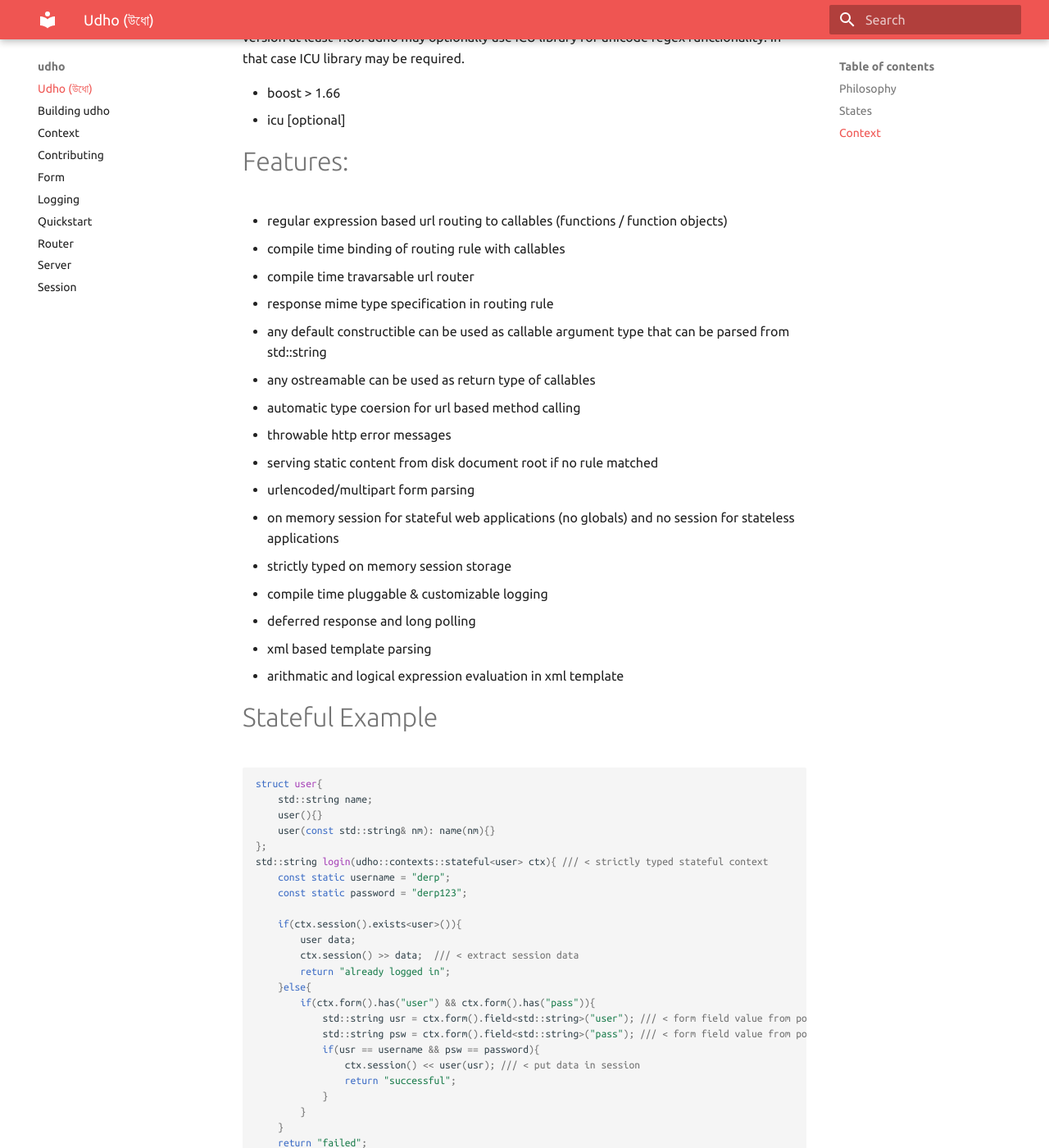
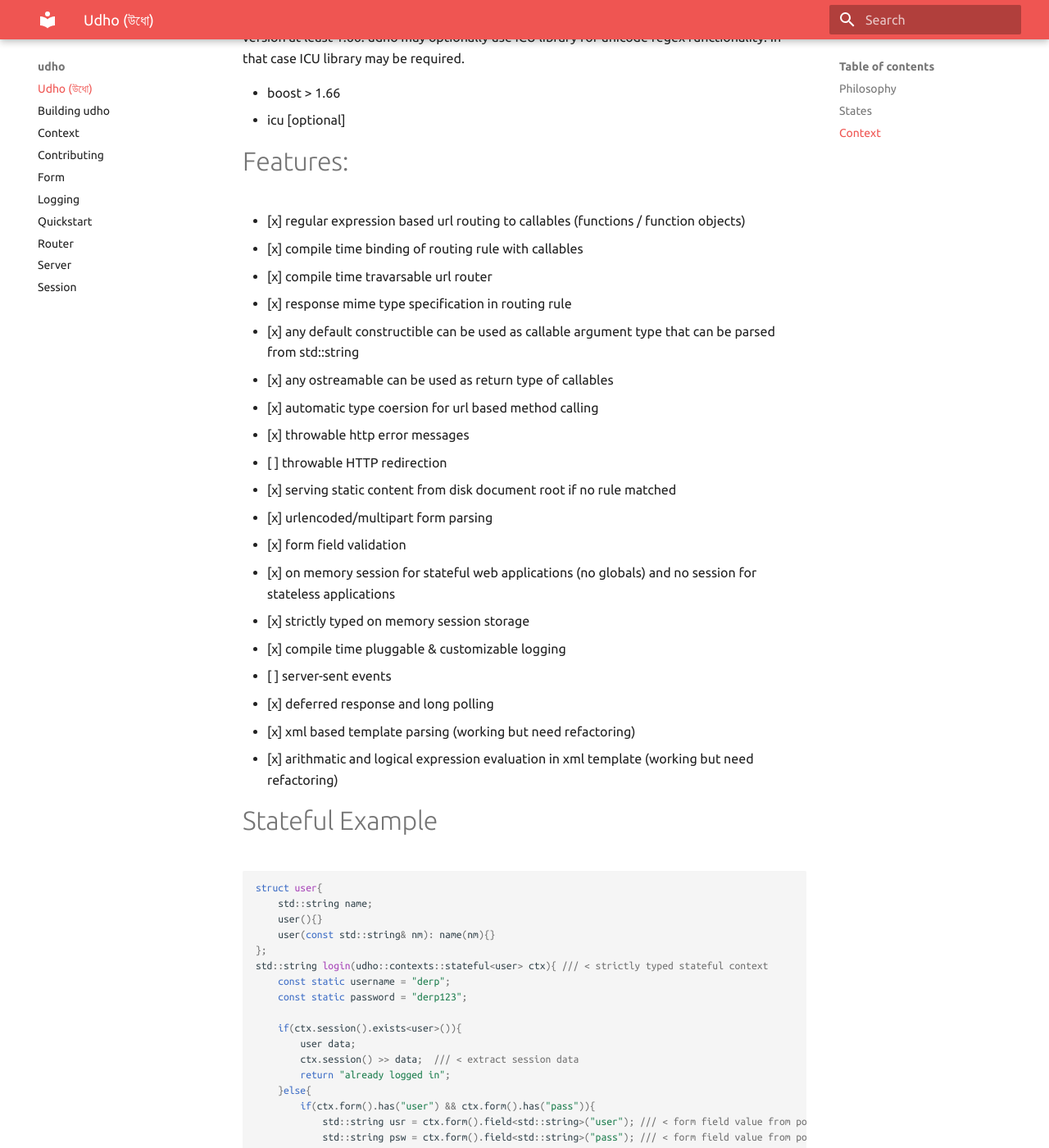
Before and after one commit to neel/udho, an MkDocs documentation site: the page built from docs/index.md, in a window 1280 px wide and 1400 px high, scrolled down 2170 px. Shown: the whole window at 82% size. Built offline with MkDocs 1.6.1 and Material for MkDocs 9.7.7, drawn with Linux system fonts in a browser that asks for light colours.

Commit message:
Update index.md

```diff
--- a/docs/index.md
+++ b/docs/index.md
@@ -58,22 +58,26 @@
 
 # Features:
 
-* regular expression based url routing to callables (functions / function objects)
-* compile time binding of routing rule with callables
-* compile time travarsable url router
-* response mime type specification in routing rule
-* any default constructible can be used as callable argument type that can be parsed from std::string
-* any ostreamable can be used as return type of callables
-* automatic type coersion for url based method calling
-* throwable http error messages
-* serving static content from disk document root if no rule matched
-* urlencoded/multipart form parsing
-* on memory session for stateful web applications (no globals) and no session for stateless applications
-* strictly typed on memory session storage
-* compile time pluggable & customizable logging
-* deferred response and long polling
-* xml based template parsing
-* arithmatic and logical expression evaluation in xml template
+* [x] regular expression based url routing to callables (functions / function objects)
+* [x] compile time binding of routing rule with callables
+* [x] compile time travarsable url router
+* [x] response mime type specification in routing rule
+* [x] any default constructible can be used as callable argument type that can be parsed from std::string
+* [x] any ostreamable can be used as return type of callables
+* [x] automatic type coersion for url based method calling
+* [x] throwable http error messages
+* [ ] throwable HTTP redirection
+* [x] serving static content from disk document root if no rule matched
+* [x] urlencoded/multipart form parsing
+* [x] form field validation
+* [x] on memory session for stateful web applications (no globals) and no session for stateless applications
+* [x] strictly typed on memory session storage
+* [x] compile time pluggable & customizable logging
+* [ ] server-sent events
+* [x] deferred response and long polling
+* [x] xml based template parsing (working but need refactoring)
+* [x] arithmatic and logical expression evaluation in xml template (working but need refactoring)
+
 
 # Stateful Example  <a name="stateful-example"></a>
 
```
